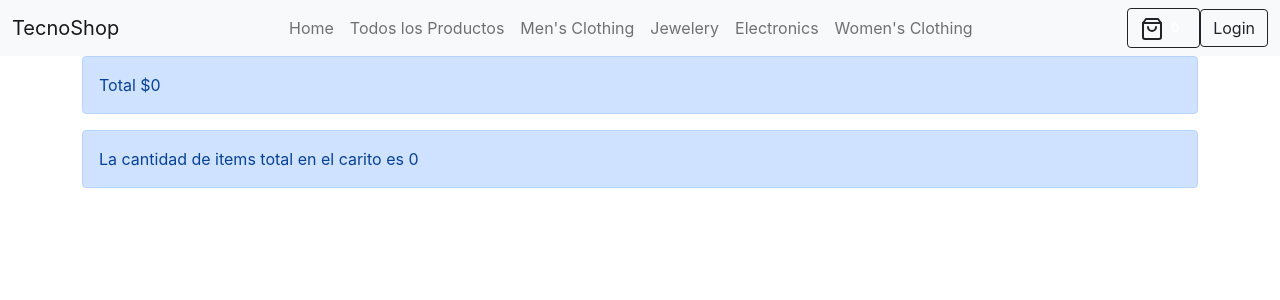
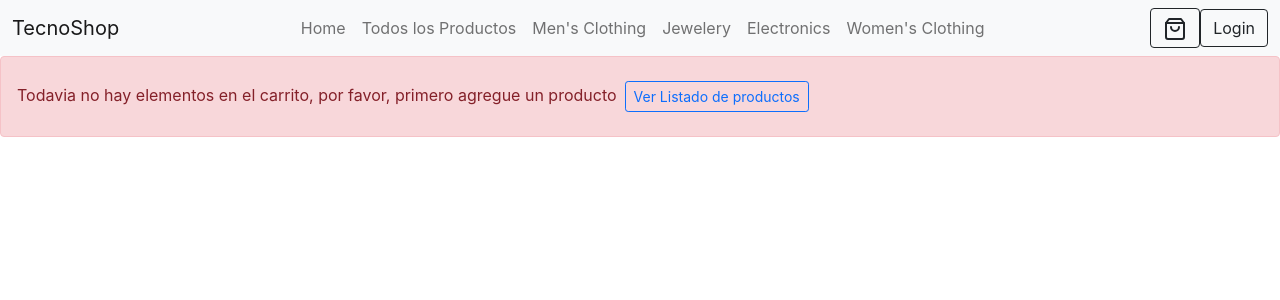
Before and after one commit to kekojeda/tecnoShop-sergioOjeda, a React (Create React App) app: page /cart in a window 1280 px wide. Shown: the top 300 px of the page. Built offline with nearby package versions, Linux system fonts and the light colour scheme.

Commit message:
Se agregaron funcionalidades para mostrar el view del carrito, eliminar items, vaciar carrito, y renderizados condicionales

```diff
--- a/package.json
+++ b/package.json
@@ -44,5 +44,5 @@
       "last 1 safari version"
     ]
   },
-  "homepage": "https://kekojeda.github.io/tecnoShop-sergioOjeda"
+  "homepage": "https://kekojeda.github.io/"
 }
--- a/src/App.js
+++ b/src/App.js
@@ -5,7 +5,7 @@ import { ItemListContainer } from "./components/ItemListContainer";
 import { CategoriaContainer } from "./components/CategoriaContainer";
 import { Cart } from "./components/Cart";
 import { NavBar } from "./components/NavBar";
-import { CartContextProvider } from "./components/CartContext"
+import { CartContextProvider } from "./context/CartContext"
 
 function App() {
   return (
--- a/src/components/CarWidget.js
+++ b/src/components/CarWidget.js
@@ -1,13 +1,15 @@
 import React, { useContext } from "react";
-import { CartContext } from "./CartContext";
+import { Link } from "react-router-dom";
+import { CartContext } from "../context/CartContext";
 
 function CarWidget() {
 
-  const { totalItem} = useContext(CartContext);
+  const { totalItem } = useContext(CartContext);
 
   return (
     <>
-      <button type="button" className="btn btn-outline-dark">
+    <Link to="/cart" className="btn btn-outline-dark">
+
         <svg
           xmlns="http://www.w3.org/2000/svg"
           width="24"
@@ -25,8 +27,14 @@ function CarWidget() {
           <path d="M16 10a4 4 0 0 1-8 0"></path>
         </svg>
 
-        <span className="badge badge-dark">{totalItem}</span>
-      </button>
+        {
+          totalItem > 0 &&
+            <span className="badge badge-dark text-success">{totalItem}</span>
+
+        }
+
+
+      </Link>
     </>
   );
 }
--- a/src/components/Cart.js
+++ b/src/components/Cart.js
@@ -1,14 +1,37 @@
 import React, { useContext } from "react";
-import { CartContext } from "./CartContext";
+import { CartContext } from "../context/CartContext";
+import { Link } from "react-router-dom";
 
 function Cart() {
-  const { item, totalItem, totalPrecio, addItem, removeItem, clear } =
+  const { item, totalItem, totalPrecio, removeItem, clear } =
     useContext(CartContext);
-
-
 
   return (
     <>
+      {item.length <= 0 ? (
+        <div className="alert alert-danger" role="alert">
+        Todavia no hay elementos en el carrito, por favor, primero agregue un producto
+        <Link to="/" className="btn btn-outline-primary btn-sm m-2">
+                Ver Listado de productos
+              </Link>
+      </div>
+      ) : (
+        <>
+          <div className="container">
+            <div className="alert alert-primary" role="alert">
+              Total ${totalPrecio}
+              <button
+                onClick={clear}
+                type="button"
+                className="btn btn-danger btn-sm m-2"
+              >
+                Vaciar Carrito
+              </button>
+            </div>
+            <div className="alert alert-primary" role="alert">
+              La cantidad de items total en el carito es {totalItem}
+            </div>
+          </div>
           <div className="container">
             <ul className="list-group">
               {item.map((el) => (
@@ -16,6 +39,7 @@ function Cart() {
                   cantidad: {el.cantidad} | {el.producto}
                   <span className="badge-primary badge-pill"></span>
                   <button
+                    onClick={() => removeItem(el.id)}
                     type="button"
                     className="btn btn-danger btn-sm"
                   >
@@ -25,15 +49,8 @@ function Cart() {
               ))}
             </ul>
           </div>
-
-      <div className="container">
-        <div class="alert alert-primary" role="alert">
-          Total ${totalPrecio}
-        </div>
-        <div class="alert alert-primary" role="alert">
-          La cantidad de items total en el carito es {totalItem}
-        </div>
-      </div>
+        </>
+      )}
     </>
   );
 }
--- a/src/components/ItemDetail.js
+++ b/src/components/ItemDetail.js
@@ -1,6 +1,6 @@
 import React, { useState, useContext } from "react";
 import { Link } from "react-router-dom";
-import { CartContext } from "./CartContext";
+import { CartContext } from "../context/CartContext";
 
 import { ItemCount } from "./ItemCount";
 
@@ -29,6 +29,7 @@ function ItemDetail({ id, title, description, price, image }) {
                   alert(`Se agregaron ${n} productos en el carrito`);
                   CartContextValue.addItem(id, title, price, n)
 
+
                   setCart(false);
                 }}
               />
```
Also changed, not shown: src/context/CartContext.js (renamed from src/components/CartContext.js, +7 -1 lines). Lines whose indentation alone changed are shown as unchanged.
